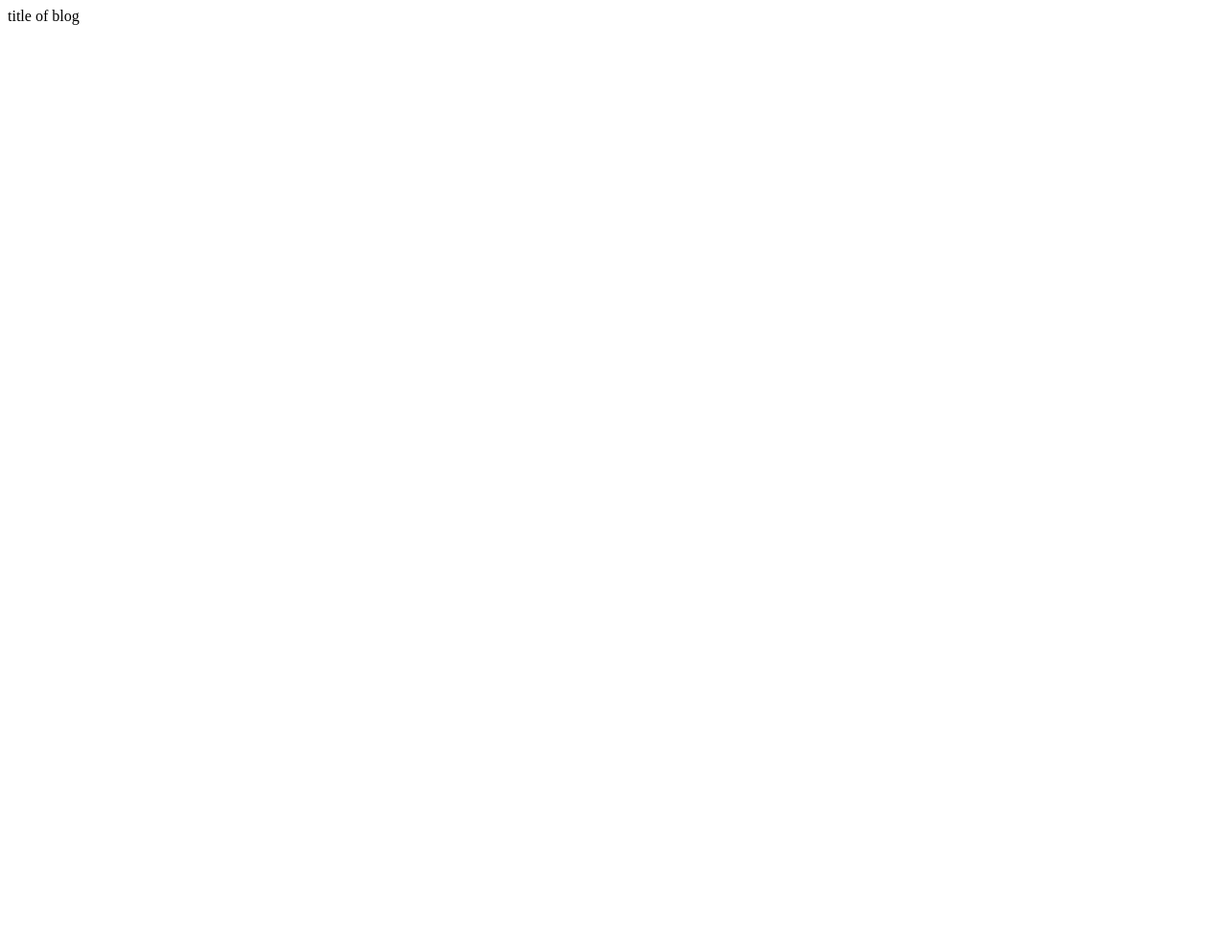
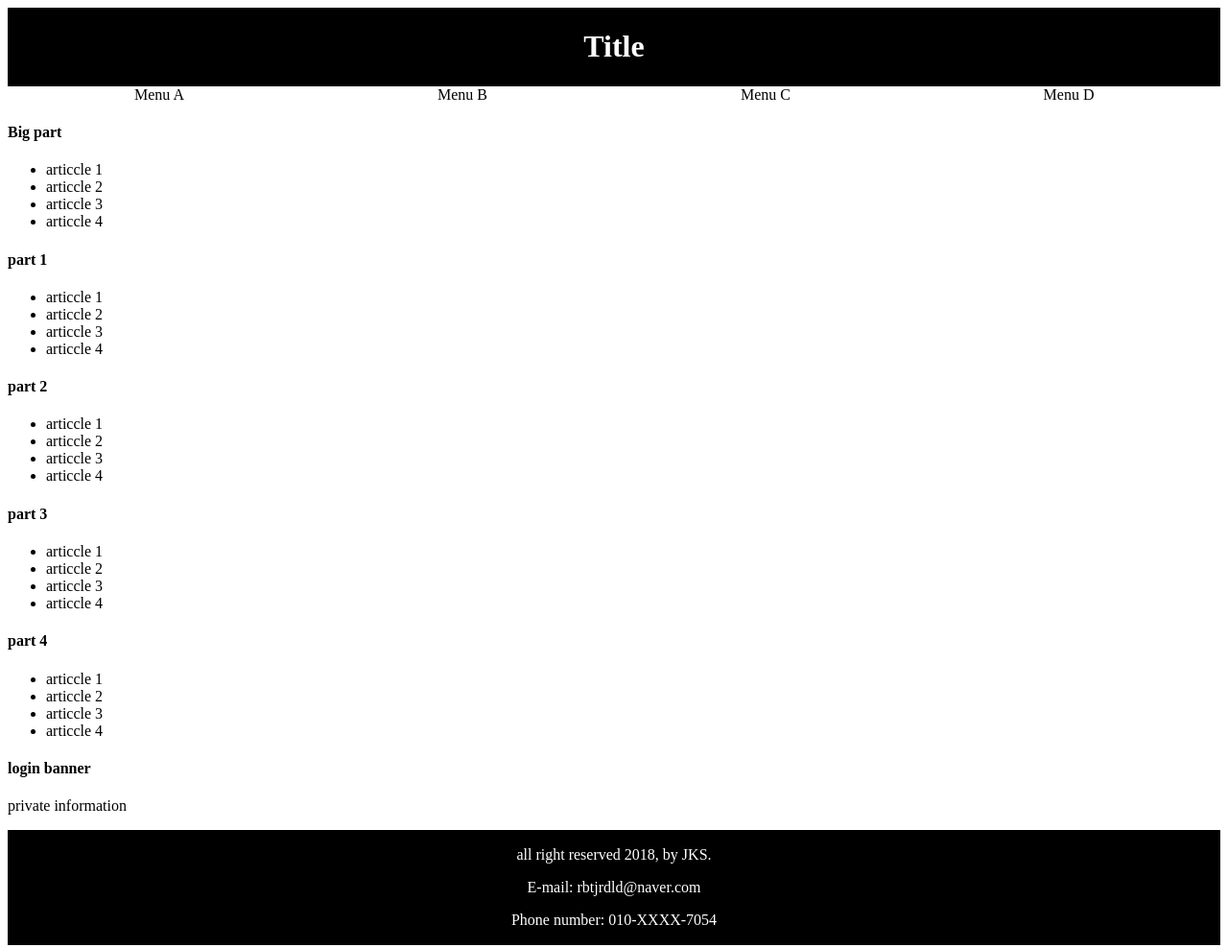
Before and after one commit to rbtjrdld/rbtjrdld.github.io, a plain HTML site: page index.html in a window 1280 px wide. Shown: the whole page at 96% size. Before the commit the page ends 800 px from the top, so only its background shows below. Drawn offline with Linux system fonts and the light colour scheme.

Commit message:
Update index.html

```diff
--- a/index.html
+++ b/index.html
@@ -1,10 +1,126 @@
 <!DOCTYPE <!DOCTYPE html>
 <html>
 <head>
-    <meta charset="utf-8" />
-    <title>rbtjrdld's github</title>
+  <meta charset="utf-8" />
+  <meta name="viewport" content="width=device-width, initial-scale=1.0">
+  <title>prototype</title>
+  <style>
+    header, footer {
+    padding: 1px;
+    color: white;
+    background-color: black;
+    clear: left;
+    text-align: center;
+    }
+
+    dd {
+    float: left;
+    }
+
+    .menu {
+      float: left;
+      width: 25%;
+      text-align:center;
+    }
+
+
+
+    nav {
+      background-color: aquamarine;
+    }
+
+    a:link{
+      color: black;
+      text-decoration: none;
+    }
+
+    a:hover {
+      color:white;
+      background-color: black;
+      text-decoration: none;
+    }
+
+  </style>
 </head>
 <body>
-    <p>title of blog</p>
+
+  <header>
+    <h1>Title</h1>
+  </header>
+
+  <nav>
+  <div>
+      <a href = "#"  name = "Menu_A" class = "menu">Menu A</a>
+      <a href = "#"  name = "Menu_B" class = "menu">Menu B</a>
+      <a href = "#"  name = "Menu_C" class = "menu">Menu C</a>
+      <a href = "#"  name = "Menu_D" class = "menu">Menu D</a>
+  </div>
+  </nav>
+
+  <article>
+      <br><h4>Big part</h4>
+    <ul>
+      <li>articcle 1</li>
+      <li>articcle 2</li>
+      <li>articcle 3</li>
+      <li>articcle 4</li>
+    </ul>
+  </article>
+
+  <section>
+
+    <article>
+        <h4>part 1</h4>
+        <ul>
+          <li>articcle 1</li>
+          <li>articcle 2</li>
+          <li>articcle 3</li>
+          <li>articcle 4</li>
+        </ul>
+    </article>
+
+    <article>
+        <h4>part 2</h4>
+        <ul>
+          <li>articcle 1</li>
+          <li>articcle 2</li>
+          <li>articcle 3</li>
+          <li>articcle 4</li>
+        </ul>
+    </article>
+
+    <article>
+        <h4>part 3</h4>
+        <ul>
+          <li>articcle 1</li>
+          <li>articcle 2</li>
+          <li>articcle 3</li>
+          <li>articcle 4</li>
+        </ul>
+    </article>
+
+    <article>
+        <h4>part 4</h4>
+        <ul>
+          <li>articcle 1</li>
+          <li>articcle 2</li>
+          <li>articcle 3</li>
+          <li>articcle 4</li>
+        </ul>
+    </article>
+
+  </section>
+
+  <aside>
+    <h4>login banner</h4>
+    <p>private information</p>
+  </aside>
+
+  <footer>
+    <p>all right reserved 2018, by JKS.</p>
+    <p>E-mail: rbtjrdld@naver.com</p>
+    <p>Phone number: 010-XXXX-7054</p>
+  </footer>
+
 </body>
 </html>
```
